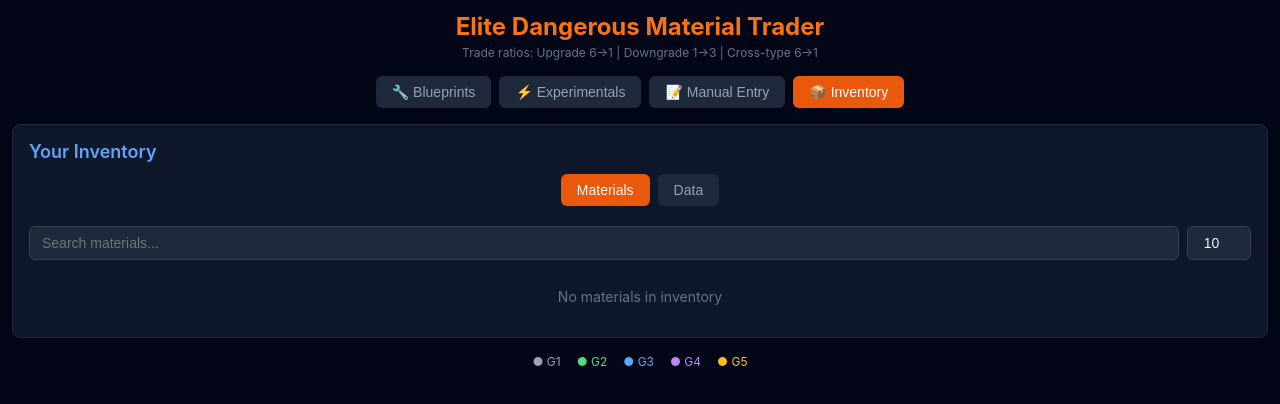
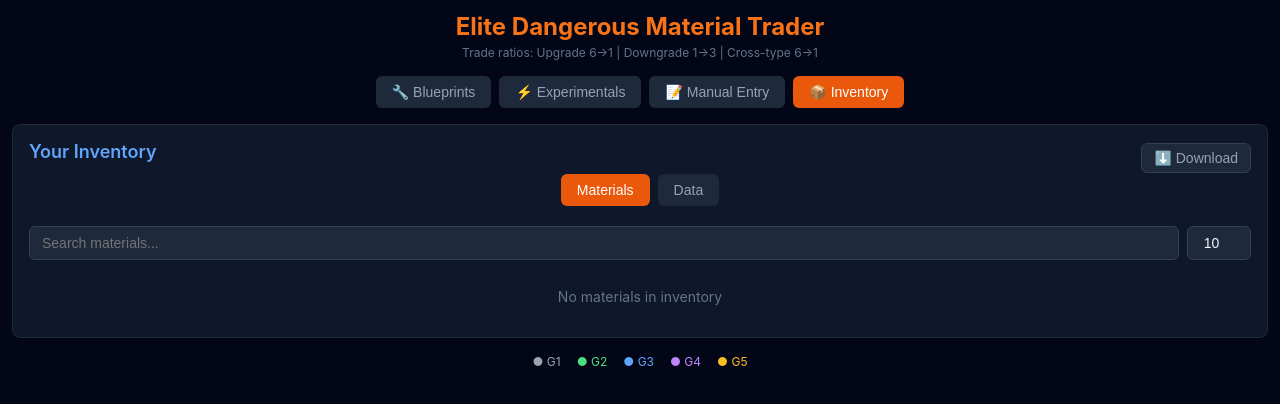
Before and after one commit to broken-rotor/elite-trader, a React (Create React App) app: page / in a window 1280 px wide. Both pictures are taken after a click on the button "📦 Inventory". Shown: the top 404 px of the page. Built offline with nearby package versions, Linux system fonts and the light colour scheme; the HTML template or start-up script is replaced by a standard one.

Commit message:
Add download button.

```diff
--- a/src/App.css
+++ b/src/App.css
@@ -161,6 +161,24 @@
 .btn-orange:disabled {
   background-color: #334155;
   cursor: not-allowed;
+}
+
+.btn-download {
+  background-color: #1e293b;
+  color: #94a3b8;
+  border: 1px solid #334155;
+  padding: 6px 12px;
+  border-radius: 6px;
+  font-size: 0.875rem;
+  font-weight: 500;
+  cursor: pointer;
+  transition: all 0.2s;
+}
+
+.btn-download:hover {
+  background-color: #334155;
+  color: #f1f5f9;
+  border-color: #475569;
 }
 
 /* List items */
--- a/src/App.js
+++ b/src/App.js
@@ -594,6 +594,7 @@
             filteredInventoryByCategory={filteredInventoryByCategory}
             updateInventoryQuantity={updateInventoryQuantity}
             removeFromInventory={removeFromInventory}
+            inventory={inventory}
           />
         )}
 
--- a/src/components/InventoryTab.js
+++ b/src/components/InventoryTab.js
@@ -16,11 +16,30 @@
   addToInventory,
   filteredInventoryByCategory,
   updateInventoryQuantity,
-  removeFromInventory
+  removeFromInventory,
+  inventory
 }) {
+  const downloadInventory = () => {
+    const dataStr = JSON.stringify(inventory, null, 2);
+    const dataBlob = new Blob([dataStr], { type: 'application/json' });
+    const url = URL.createObjectURL(dataBlob);
+    const link = document.createElement('a');
+    link.href = url;
+    link.download = 'elite-trader-inventory.json';
+    document.body.appendChild(link);
+    link.click();
+    document.body.removeChild(link);
+    URL.revokeObjectURL(url);
+  };
+
   return (
     <div className="panel">
-      <h2 className="blue">Your Inventory</h2>
+      <div style={{ display: 'flex', justifyContent: 'space-between', alignItems: 'center' }}>
+        <h2 className="blue">Your Inventory</h2>
+        <button className="btn-download" onClick={downloadInventory}>
+          ⬇️ Download
+        </button>
+      </div>
 
       {/* Inventory Sub-tabs */}
       <div className="tabs" style={{marginBottom: '20px'}}>
```
